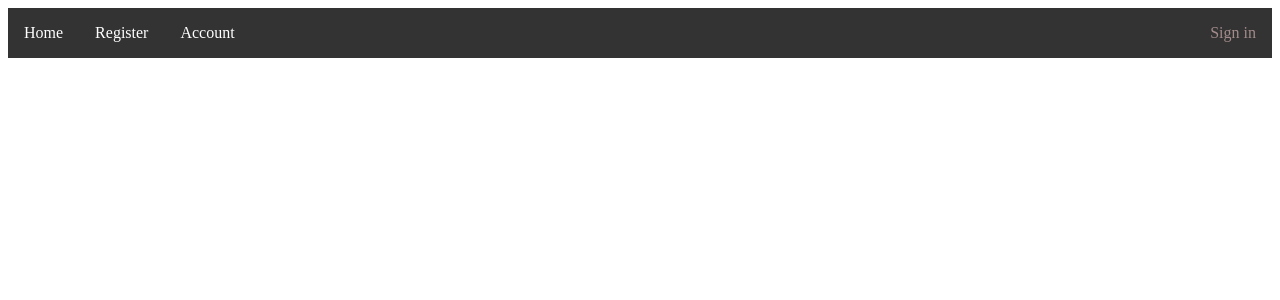
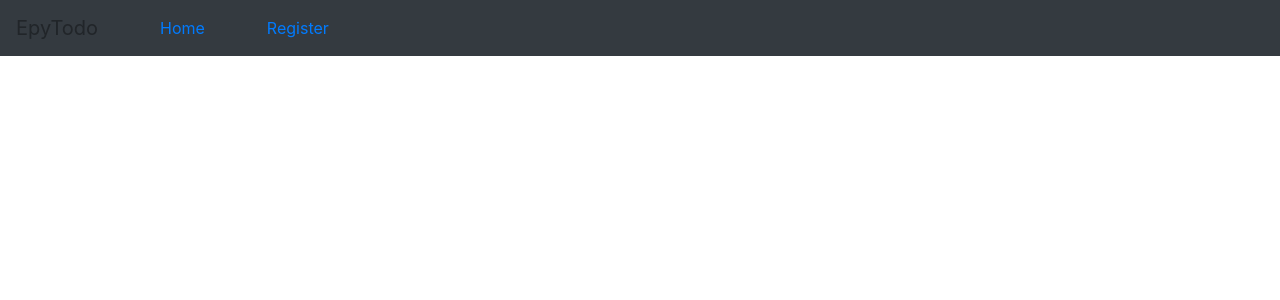
Before and after one commit to iDommel/WEB_epytodo_2019, a Flask app: page / in a window 1280 px wide. Shown: the top 300 px of the page. Run offline with Flask 2, Linux system fonts and the light colour scheme; some libraries are stand-ins or nearby versions.

Commit message:
Gave up on making bootstratps js work, will only use its containers and forms

```diff
--- a/app/controller.py
+++ b/app/controller.py
@@ -5,8 +5,8 @@
 ## controller
 ##
 
-from app import *
-from app.models import *
+from app import app
+from app.models import User, Task
 from flask import render_template, request
 
 class Controller(object):
--- a/app/templates/index.html
+++ b/app/templates/index.html
@@ -1,24 +1,53 @@
-<!DOCTYPE  html>
+<!DOCTYPE html>
 <html lang="en">
-        <link rel="stylesheet" href="{{ url_for('static', filename='css/styles.css') }}">
+  <!-- <link
+    rel="stylesheet"
+    href="{{ url_for('static', filename='css/styles.css') }}"
+  /> -->
   <head>
-        <title >{{ title }}</title>
+    <meta charset="utf-8" />
+    <meta
+      name="viewport"
+      content="width=device-width, initial-scale=1, shrink-to-fit=no"
+    />
+
+    <link
+      rel="stylesheet"
+      href="https://stackpath.bootstrapcdn.com/bootstrap/4.4.1/css/bootstrap.min.css"
+      integrity="sha384-Vkoo8x4CGsO3+Hhxv8T/Q5PaXtkKtu6ug5TOeNV6gBiFeWPGFN9MuhOf23Q9Ifjh"
+      crossorigin="anonymous"
+    />
+    <title>{{ title }}</title>
   </head>
 
   <body>
-        {% set  navlist = [
-            ('/', 'home', 'Home'),
-            ('/register ', 'register ', 'Register '),
-            ('/account ', 'account ', 'Account ')
-        ]  -%}
-        <nav class="navbar">
-            <ul>
-                {% for href , id , caption  in  navlist  %}
-                    <li class ="left-style"><a id="{{ id|e }}" href="{{ href|e }}">{{ caption|e }}</a></li>
-                {% endfor %}
-                <li class="right-style"><a>Sign in</a></li>
-            </ul>
+    {% set navlist = [ ('/', 'home', 'Home'), ('/register ', 'register ',
+    'Register '), ('/account ', 'account ', 'Account ') ] -%}
+    <nav class="navbar navbar-expand-lg navbar-primary bg-dark">
+      <div class="row">
+        <div class="col"><a class="navbar-brand">EpyTodo</a></div>
+        <div class="col"><a class="nav-link dark" href="/">Home</a></div>
+        <div class="col"><a class="nav-link" href="/register">Register</a></div>
+      </div>
     </nav>
+
     {% block content %}{% endblock %}
+
+    <!-- Bootstrap scripts -->
+    <script
+      src="https://code.jquery.com/jquery-3.4.1.slim.min.js"
+      integrity="sha384-J6qa4849blE2+poT4WnyKhv5vZF5SrPo0iEjwBvKU7imGFAV0wwj1yYfoRSJoZ+n"
+      crossorigin="anonymous"
+    ></script>
+    <script
+      src="https://cdn.jsdelivr.net/npm/popper.js@1.16.0/dist/umd/popper.min.js"
+      integrity="sha384-Q6E9RHvbIyZFJoft+2mJbHaEWldlvI9IOYy5n3zV9zzTtmI3UksdQRVvoxMfooAo"
+      crossorigin="anonymous"
+    ></script>
+    <script
+      src="https://stackpath.bootstrapcdn.com/bootstrap/4.4.1/js/bootstrap.min.js"
+      integrity="sha384-wfSDF2E50Y2D1uUdj0O3uMBJnjuUD4Ih7YwaYd1iqfktj0Uod8GCExl3Og8ifwB6"
+      crossorigin="anonymous"
+    ></script>
   </body>
 </html>
--- a/app/views.py
+++ b/app/views.py
@@ -8,7 +8,7 @@
 from flask import Flask, render_template, jsonify, request
 from app import app
 from app.controller import Controller
-import  pymysql as sql
+import pymysql as sql
 
 app.config['SECRET_KEY'] = 'codex'
 
--- a/run.py
+++ b/run.py
@@ -6,7 +6,6 @@
 ## run
 ##
 
-from app import views
 from app import app
 
 if __name__ == "__main__":
```
Lines whose indentation alone changed are shown as unchanged.
